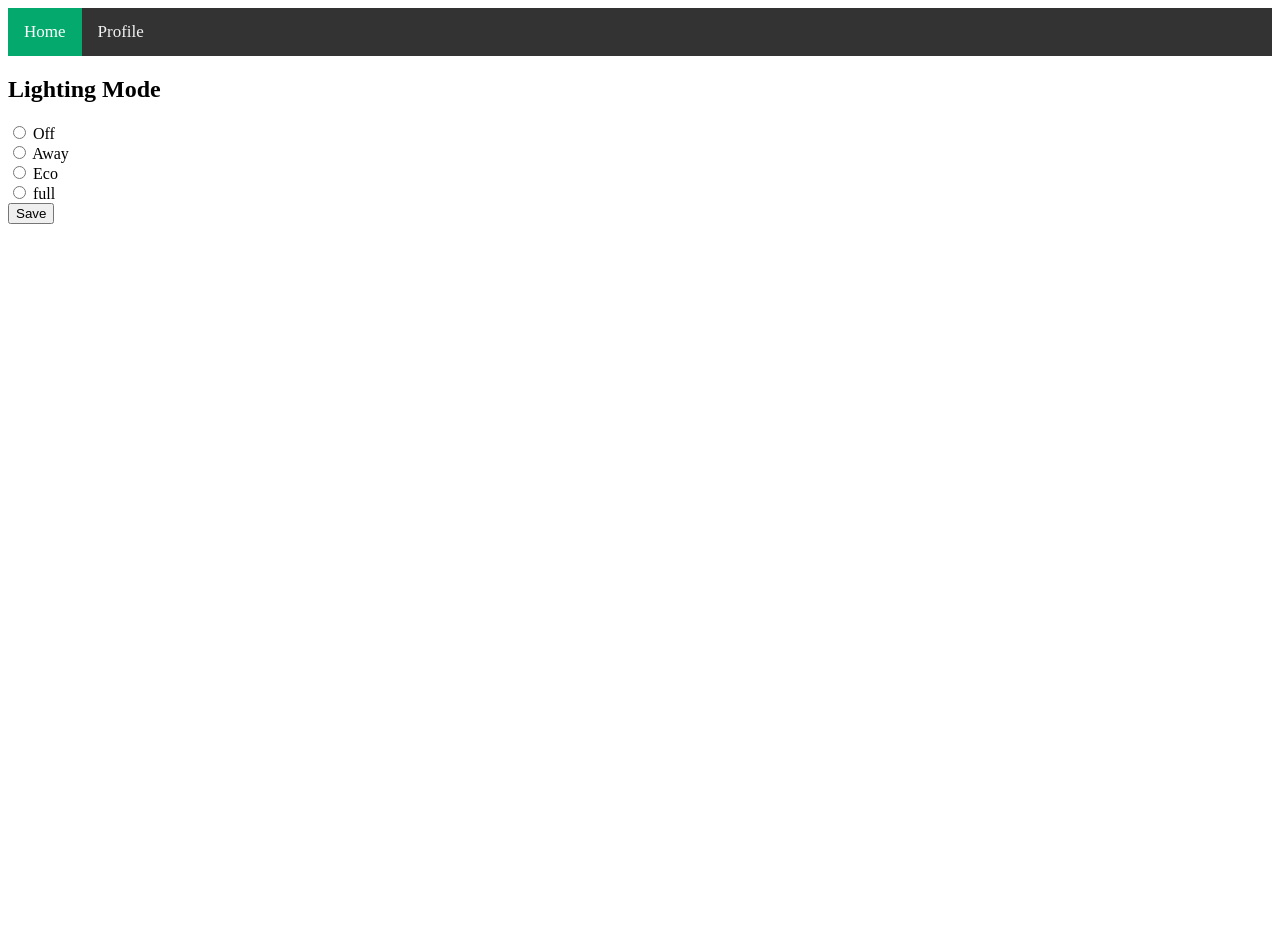
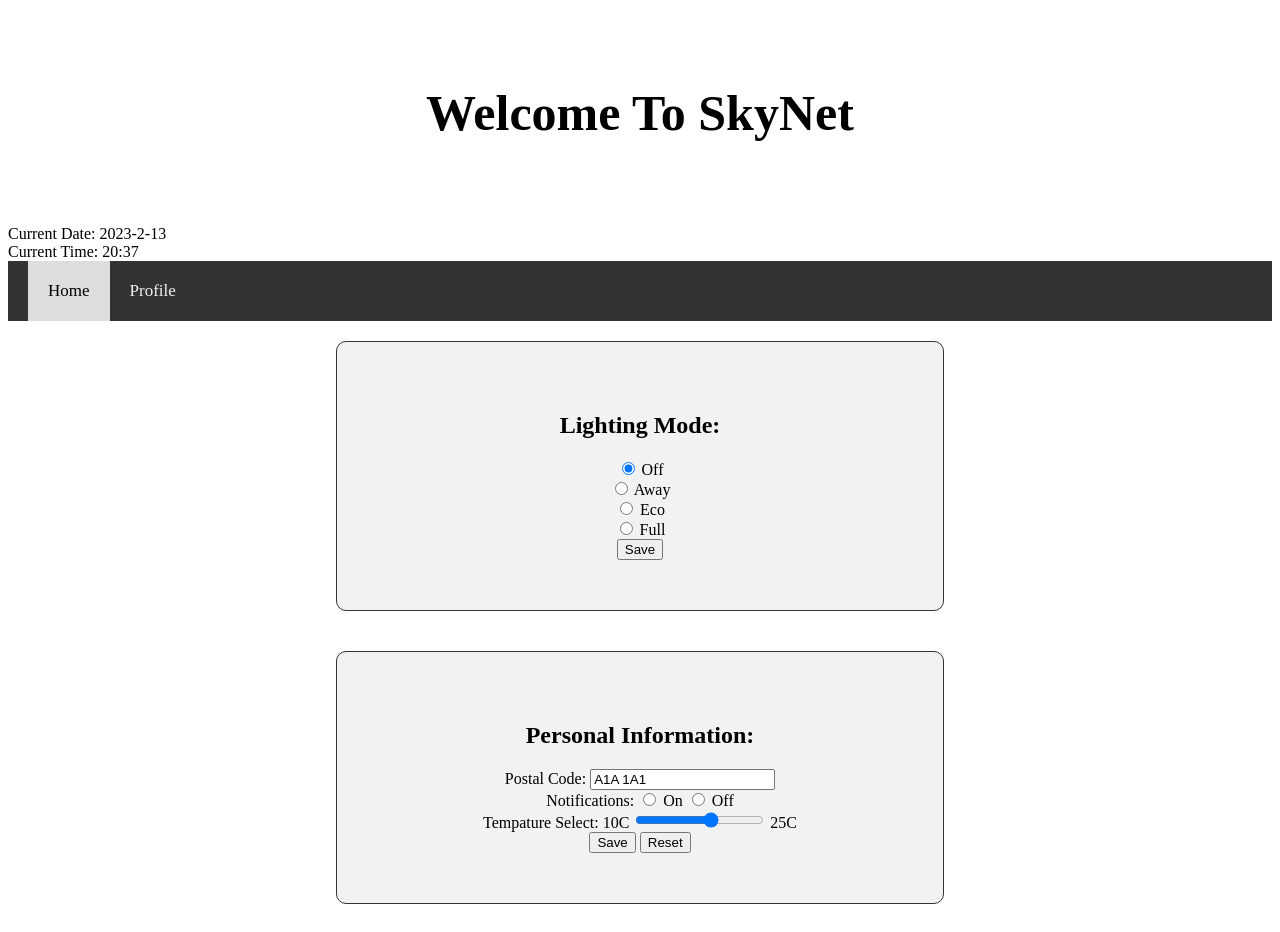
Before and after one commit to Dsopinka/Assignment-1, a plain HTML site: page index.html in a window 1280 px wide. Before the commit the page ends 800 px from the top, so only its background shows below. Drawn offline with Linux system fonts and the light colour scheme.

Commit message:
Add files via upload

```diff
--- a/index.html
+++ b/index.html
@@ -1,33 +1,61 @@
 <!DOCTYPE html>
 <html>
   <head>
-    <meta charset="UTF=8" />
+    <meta charset="UTF-8" />
     <meta name="viewport" content="width=device-width, initial-scale=1" />
     <title>SkyNet Smart Home</title>
     <link rel="stylesheet" href="style.css" />
   </head>
+  <header><h1 class="welcome">Welcome To SkyNet</h1></header>
+  <div class="datefont" id="date"></div>
   <body>
     <main>
-      <script>
-        src = "script.js";
-      </script>
+      <script src="script.js"></script>
       <div class="topnav">
         <a class="active" href="#home">Home</a>
         <a href="profile.html">Profile</a>
       </div>
+      <div class="container">
         <div class="light-mode">
-        <h2>Lighting Mode</h2>
+          <h2 class="light-title">Lighting Mode:</h2>
           <form>
-          <input type="radio" id="off" name="off" value="off" />
+            <input type="radio" id="off" name="selectOne" value="off" checked />
             <label for="off">Off</label><br />
-          <input type="radio" id="away" name="away" value="away" />
+            <input type="radio" id="away" name="selectOne" value="away" />
             <label for="away">Away</label><br />
-          <input type="radio" id="eco" name="eco" value="eco" />
+            <input type="radio" id="eco" name="selectOne" value="eco" />
             <label for="eco">Eco</label><br />
-          <input type="radio" id="full" name="full" value="full" />
-          <label for="eco">full</label><br />
+            <input type="radio" id="full" name="selectOne" value="full" />
+            <label for="eco">Full</label><br />
             <input type="button" id="save" value="Save" />
           </form>
+        </div>
+        <div class="info">
+          <h2>Personal Information:</h2>
+          <form>
+            <label for="postal-code">Postal Code:</label>
+            <input
+              type="text"
+              id="postal-code"
+              pattern="[A-Z][0-9][A-Z] [0-9][A-Z][0-9]"
+              required
+              value="A1A 1A1"
+              title="Please enter a valid Canadian postal code in the format A1A 1A1"
+            /><br />
+            <label>Notifications:</label>
+            <input type="radio" name="oneOption" id="on" required />
+            <label for="on">On</label>
+            <input type="radio" name="oneOption" id="off" />
+            <label for="off">Off</label><br />
+
+            <label>Tempature Select:</label>
+            <span>10C</span>
+            <input type="range" min="10" max="25" step="0.5" value="19" />
+            <span>25C</span><br />
+            <input type="submit" value="Save" />
+            <input type="reset" />
+          </form>
+        </div>
       </div>
     </main>
   </body>
--- a/script.js
+++ b/script.js
@@ -0,0 +1,35 @@
+window.onload = function () {
+  const dateDisplay = document.getElementById("date");
+
+  const date = new Date();
+
+  const year = date.getFullYear();
+  const month = date.getMonth();
+  const day = date.getDate();
+  const hours = date.getHours();
+  const minutes = date.getMinutes();
+
+  dateDisplay.innerHTML = ` Current Date: ${year}-${
+    month + 1
+  }-${day}<br> Current Time: ${hours}:${minutes}`;
+
+  const password = document.getElementById("password");
+  const confirmPassword = document.getElementById("confirm-password");
+
+  const submitButton = document.querySelector("button[type= 'submit']");
+  submitButton.addEventListener("click", function (event) {
+    if (password.value !== confirmPassword.value) {
+      event.preventDefault();
+      alert("Passwords do not match");
+    }
+  });
+
+  function validateEmail() {
+    var email = document.getElementById("email").value;
+    var re =
+      /^(([^<>()\[\]\\.,;:\s@"]+(\.[^<>()\[\]\\.,;:\s@"]+)*)|(".+"))@((\[[0-9]{1,3}\.[0-9]{1,3}\.[0-9]{1,3}\.[0-9]{1,3}\])|(([a-zA-Z\-0-9]+\.)+[a-zA-Z]{2,}))$/;
+    if (!re.test(email)) {
+      alert("Invalid Email Address");
+    }
+  }
+};
--- a/style.css
+++ b/style.css
@@ -1,26 +1,75 @@
+/* Top Navigation Bar */
 .topnav {
   background-color: #333;
   overflow: hidden;
+  display: flex;
+  align-items: center;
+  padding: 0 20px;
 }
 
 /* Style the links inside the navigation bar */
 .topnav a {
-    float: left;
   color: #f2f2f2;
-    text-align: center;
-    padding: 14px 16px;
   text-decoration: none;
   font-size: 17px;
+  padding: 20px;
 }
 
 /* Change the color of links on hover */
 .topnav a:hover {
+  background-color: #04aa6d;
+  color: white;
+}
+
+/* Add a color to the active/current link */
+.topnav a.active {
   background-color: #ddd;
   color: black;
 }
 
-  /* Add a color to the active/current link */
-  .topnav a.active {
-    background-color: #04AA6D;
-    color: white;
+/* Welcome Section */
+.welcome {
+  text-align: center;
+  font-size: 50px;
+  padding: 50px 0;
 }
+
+/* Container */
+.container {
+  display: flex;
+  justify-content: center;
+  align-items: center;
+  flex-wrap: wrap;
+}
+
+/* Light Mode Section */
+.light-mode {
+  background-color: #f2f2f2;
+  border: 1px solid #333;
+  border-radius: 10px;
+  padding: 50px;
+  margin: 20px;
+  width: 40%;
+  text-align: center;
+}
+
+/* Info Section */
+.info {
+  width: 40%;
+  background-color: #f2f2f2;
+  border: 1px solid #333;
+  border-radius: 10px;
+  padding: 50px;
+  margin: 20px;
+  text-align: center;
+}
+
+.profile {
+  text-align: center;
+  padding-top: 10%;
+  background-color: #f2f2f2;
+  border: 1px solid #333;
+  border-radius: 10px;
+  padding: 50px;
+  margin: 20px;
+}
```
Also changed, not shown: profile.html (+50 -2 lines). Lines whose indentation alone changed are shown as unchanged.
